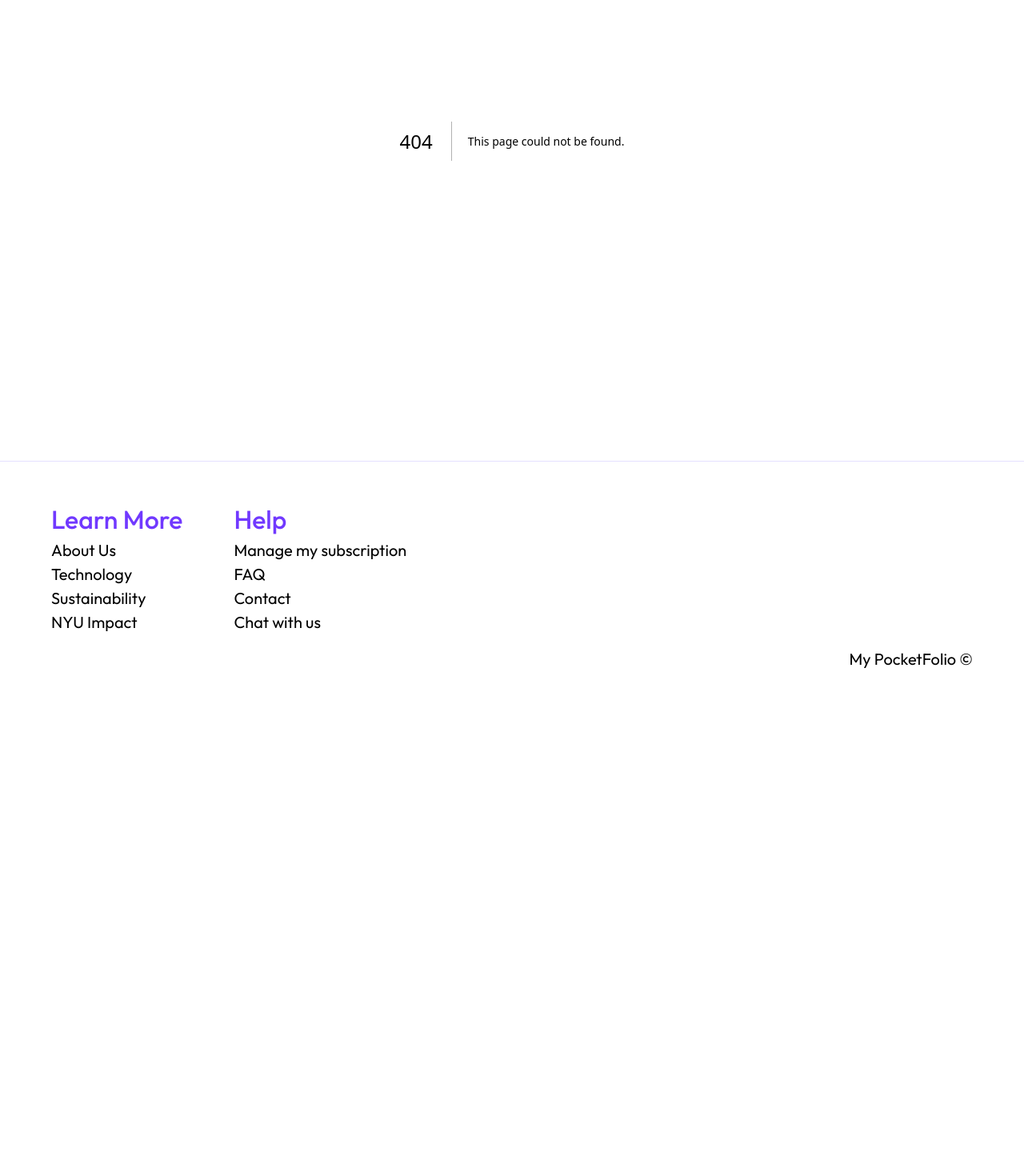
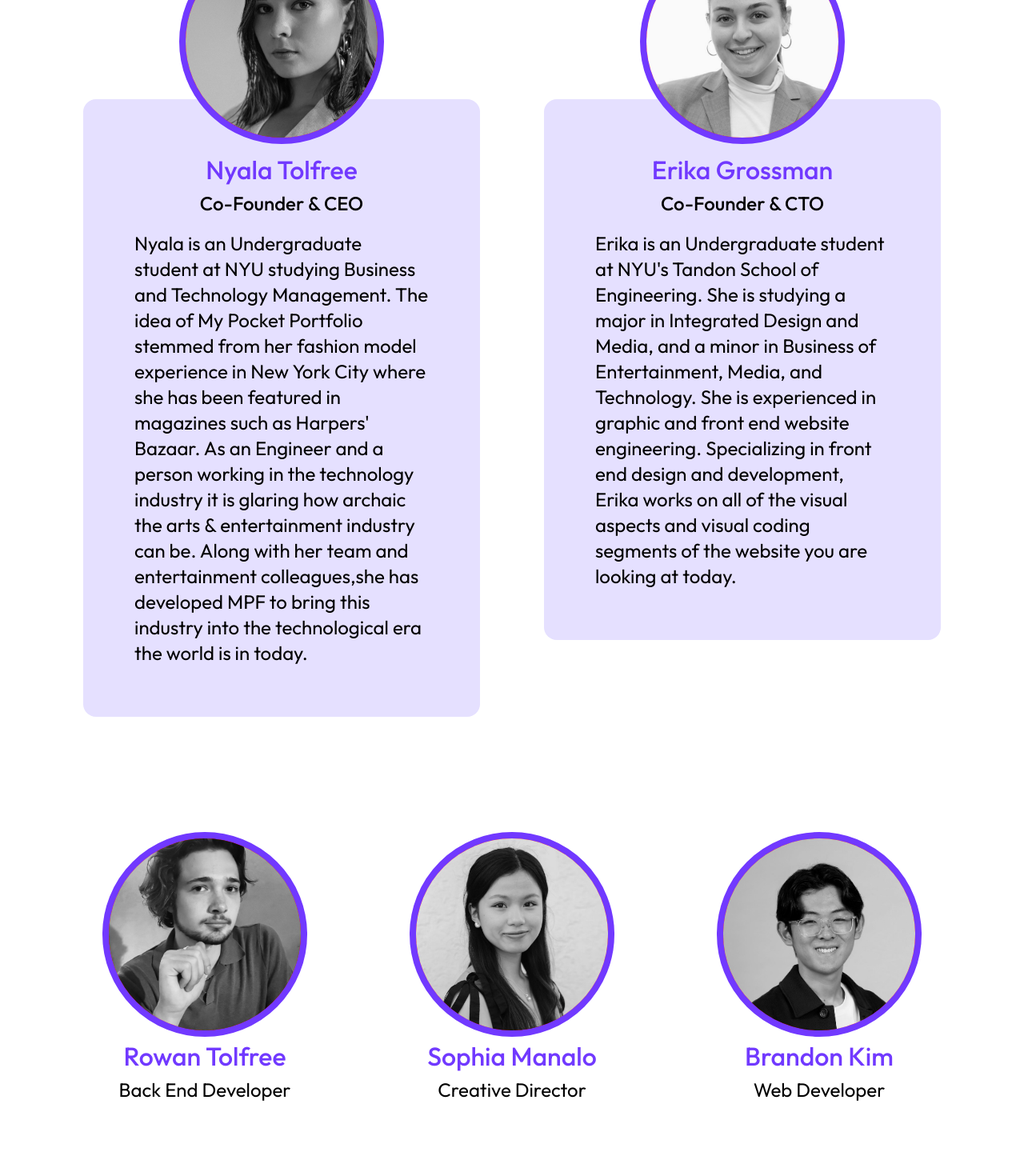
Before and after one commit to mpfolio/mpfolio, a Next.js app: page /team in a window 1280 px wide. Before the commit this address had no page. Shown: the part 360-1830 px from the top of the page at 80% size. Before the commit the page ends 1247 px from the top, so only its background shows below. Built offline with nearby package versions, Linux system fonts and the light colour scheme.

Commit message:
updated team page

```diff
--- a/app/team/disabled_page.tsx
+++ /dev/null
@@ -1,85 +0,0 @@
-import Image, { StaticImageData } from "next/image";
-import "@/app/team/page.css";
-import brandon_img from "@/app/assets/team/Brandon_Headshot.png"
-import erika_img from "@/app/assets/team/Erika_Headshot.jpeg"
-import nyala_img from "@/app/assets/team/Nyala_Headshot.jpeg"
-import rowan_img from "@/app/assets/team/Rowan_Headshot.jpg"
-import sophie_img from "@/app/assets/team/Sophie_Headshot.jpg"
-
-type CardProps = {
-    dir?: "left" | "right" | "center"; // position of img
-    name: string;
-    title: string;
-    img: StaticImageData;
-    body: string;
-}
-// TODO: update default image to filler image
-const Card = ({ dir="left", name, title, img, body } : CardProps) => {
-
-    return (
-        <div className="about-card">
-            <div className={`card-img-container ${dir}`}>
-                <Image className="card-img" src={img} alt="head" />
-            </div>
-            <div className={`card-body ${dir}`}>
-                <h2 className="name color-primary" style={{ textAlign: dir }}>
-                    { name }
-                </h2>
-                <h3 className="title" style={{ textAlign: dir }}>{title}</h3>
-                <p style={{ textAlign: dir }}>
-                    { body }
-                </p>
-            </div>
-        </div>
-    )
-}
-
-function App() {
-    return (
-        <>
-        <h1 className="main-title">stageOur Team</h1>
-        <div className="card-container">
-           <div className="flex-row">
-               <Card
-                dir="center"
-                name="Nyala Tolfree"
-                title="Co-Founder and CEO"
-                img={nyala_img}
-                body="Nyala is an Undergraduate student at NYU studying Business and Technology Management. The idea of My Pocket Portfolio stemmed from her fashion model experience in New York City where she has been featured in magazines such as Harpers' Bazaar. As an Engineer and a person working in the technology industry it is glaring how archaic the arts & entertainment industry can be. Along with her team and entertainment colleagues,she has developed MPF to bring this industry into the technological era the world is in today."
-            />
-            <Card
-                dir="center"
-                name="Erika Grossman"
-                title="Co-Founder and CTO"
-                img={erika_img}
-                body="Erika is an Undergraduate student at NYU's Tandon School of Engineering. She is studying a major in Integrated Design and Media, and a minor in Business of Entertainment, Media, and Technology. She is experienced in graphic and front end website engineering. Specializing in front end design and development, Erika works on all of the visual aspects and visual coding segments of the website you are looking at today."
-            />
-     </div>
-            <Card
-                dir="left"
-                name="Rowan Tolfree"
-                title="Back End Developer"
-                img={rowan_img}
-                body="Rowan is an Undergraduate student at PSU studying Data Analytics. He specializes in data systems and back end development for My PocketFolio. Excelling in programming in multiple languages and building data structures, he has joined this team to create a social media networking platform that makes the arts & entertainment industry more accessible. "
-            />
-            <Card
-                dir="right"
-                name="Sophia Manalo"
-                title="Creative Director"
-                img={sophie_img}
-                body="Sophia is an Undergraduate student at NYU studying Integrated Design and Media. She has a background in graphic design, print design, and UX/UI, and is experienced  with softwares in the Adobe suite."
-                />
-            <Card
-                dir="left"
-                name="Brandon Kim"
-                title="Web Developer"
-                img={brandon_img}
-                body="Brandon Kim is an undergraduate student at NYU studying Computer Science. He has a background in frontend development, and is experienced in technologies like Next.js and database management."
-            />
-        </div>
-        <div className="temp-spacer"></div>
-        </>
-    );
-}
-
-export default App;
--- a/app/team/page.css
+++ b/app/team/page.css
@@ -16,51 +16,42 @@
 
 .about-card {
     position: relative;
+    flex: 1;
     display: flex;
-    padding:2.5rem;
+    flex-direction: column;
+    align-items: center;
+    padding: 2.5rem;
 }
 .card-img-container {
-    position: absolute;
-    top: 0;
-    max-width: 16rem;
-    height: auto;
+    /* left: 50%; */
+    /* transform: translateX(-50%); */
     aspect-ratio: 1/1;
     border-radius: 50%;
     border: 0.5rem solid var(--primary-color);
     overflow: hidden;
-}
-.card-img-container.left {
-    left: 0;
-}
-.card-img-container.right {
-    right: 0;
+    display: flex;
+    max-height: 16rem;
+    max-width: 16rem;
+    justify-content: center;
+    background-color: red;
 }
 
-.card-img-container.center {
-    left: 50%;
-}
 .card-img {
     width: 100%;
-    height: 100%;
     object-fit: cover;
     filter: grayscale(100%);
 }
 .card-body {
-    flex: 1;
+    margin-top: -3.5rem;
     min-height: 16rem;
-    margin-top: 4rem;
     z-index: -1;
     background-color: var(--primary-light);
     border-radius: 1rem;
-    padding: 2rem 4rem;
+    padding: 4rem;
+    padding-top: 4rem;
 }
-.card-body.left {
-    margin-left: 10rem;
-    padding-left: 8rem;
-}
-.card-body.right {
-    margin-right: 10rem;
-    padding-right: 8rem;
+.card-body > h3, h4 {
+    text-align: center;
 }
 .card-body > .title {
     margin-bottom: 1rem;
--- /dev/null
+++ b/app/team/page.tsx
@@ -0,0 +1,87 @@
+import Image, { StaticImageData } from "next/image";
+import "@/app/team/page.css";
+import brandon_img from "@/app/assets/team/Brandon_Headshot.png"
+import erika_img from "@/app/assets/team/Erika_Headshot.jpeg"
+import nyala_img from "@/app/assets/team/Nyala_Headshot.jpeg"
+import rowan_img from "@/app/assets/team/Rowan_Headshot.jpg"
+import sophie_img from "@/app/assets/team/Sophie_Headshot.jpg"
+
+type CardIconProps = {
+    name: string;
+    title: string;
+    img: StaticImageData;
+    body?: string;
+}
+// TODO: update default image to filler image
+const Card = ({ name, title, img, body } : CardIconProps) => {
+
+    return (
+        <div className="about-card">
+            <div className={`card-img-container`}>
+                <Image className="card-img" src={img} alt="head" />
+            </div>
+            { body ?
+                <div className={`card-body`}>
+                    <h3 className="name color-primary">
+                        { name }
+                    </h3>
+                    <h4 className="title">{title}</h4>
+                    <p>
+                        { body }
+                    </p>
+                </div>
+            :
+                <>
+                <h3 className="name color-primary">
+                    { name }
+                </h3>
+                <h4 className="title" style={{ fontWeight: 400 }}>{title}</h4>
+                </>
+            }
+        </div>
+    )
+}
+
+function App() {
+    return (
+        <>
+        <h1 className="main-title">Our Team</h1>
+        <div className="card-container">
+           <div className="flex-row">
+               <Card
+                    name="Nyala Tolfree"
+                    title="Co-Founder & CEO"
+                    img={nyala_img}
+                    body="Nyala is an Undergraduate student at NYU studying Business and Technology Management. The idea of My Pocket Portfolio stemmed from her fashion model experience in New York City where she has been featured in magazines such as Harpers' Bazaar. As an Engineer and a person working in the technology industry it is glaring how archaic the arts & entertainment industry can be. Along with her team and entertainment colleagues,she has developed MPF to bring this industry into the technological era the world is in today."
+                />
+                <Card
+                    name="Erika Grossman"
+                    title="Co-Founder & CTO"
+                    img={erika_img}
+                    body="Erika is an Undergraduate student at NYU's Tandon School of Engineering. She is studying a major in Integrated Design and Media, and a minor in Business of Entertainment, Media, and Technology. She is experienced in graphic and front end website engineering. Specializing in front end design and development, Erika works on all of the visual aspects and visual coding segments of the website you are looking at today."
+                />
+            </div>
+            <div className="flex-row">
+                <Card
+                    name="Rowan Tolfree"
+                    title="Back End Developer"
+                    img={rowan_img}
+                />
+                <Card
+                    name="Sophia Manalo"
+                    title="Creative Director"
+                    img={sophie_img}
+                />
+                <Card
+                    name="Brandon Kim"
+                    title="Web Developer"
+                    img={brandon_img}
+                />
+            </div>
+        </div>
+        <div className="temp-spacer"></div>
+        </>
+    );
+}
+
+export default App;
```
